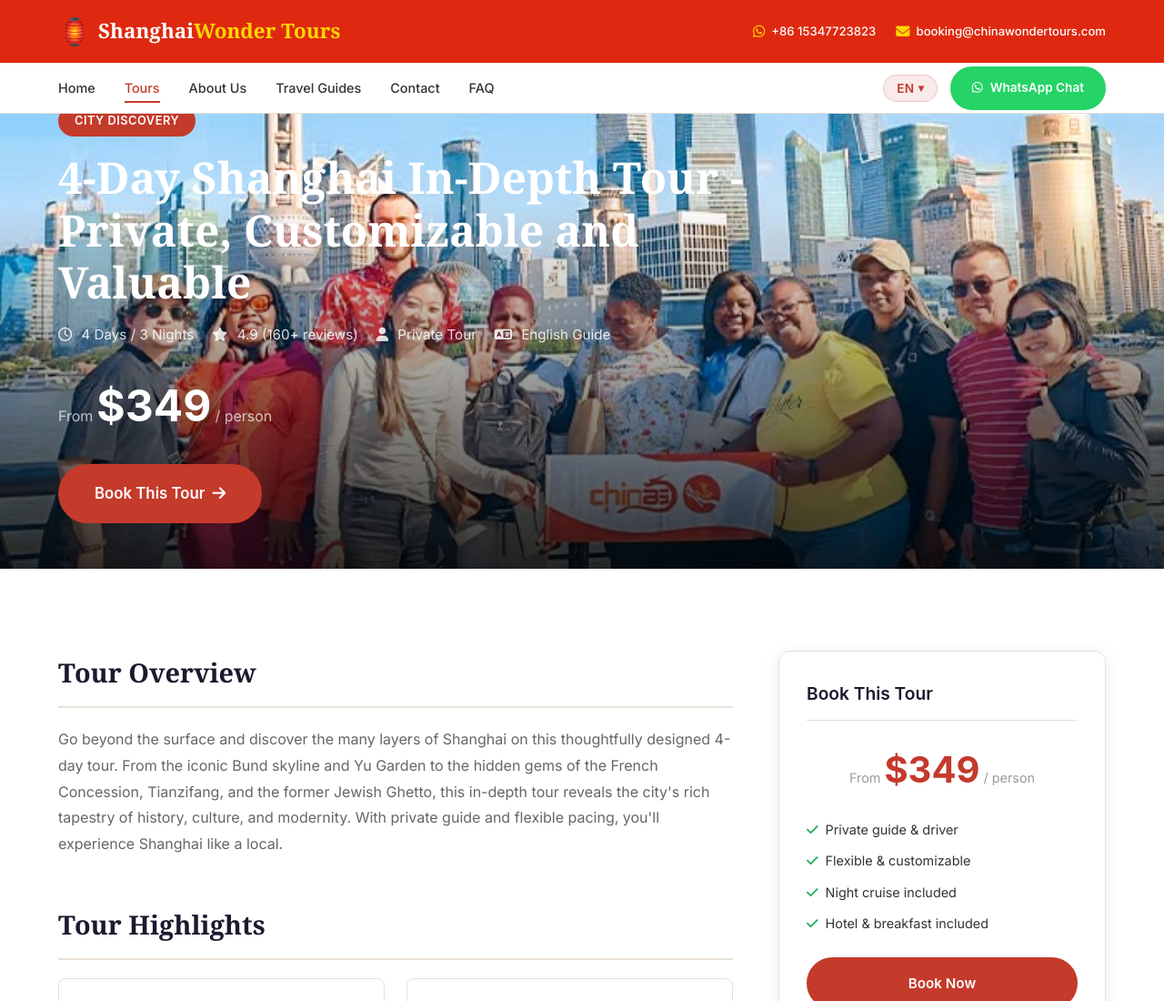
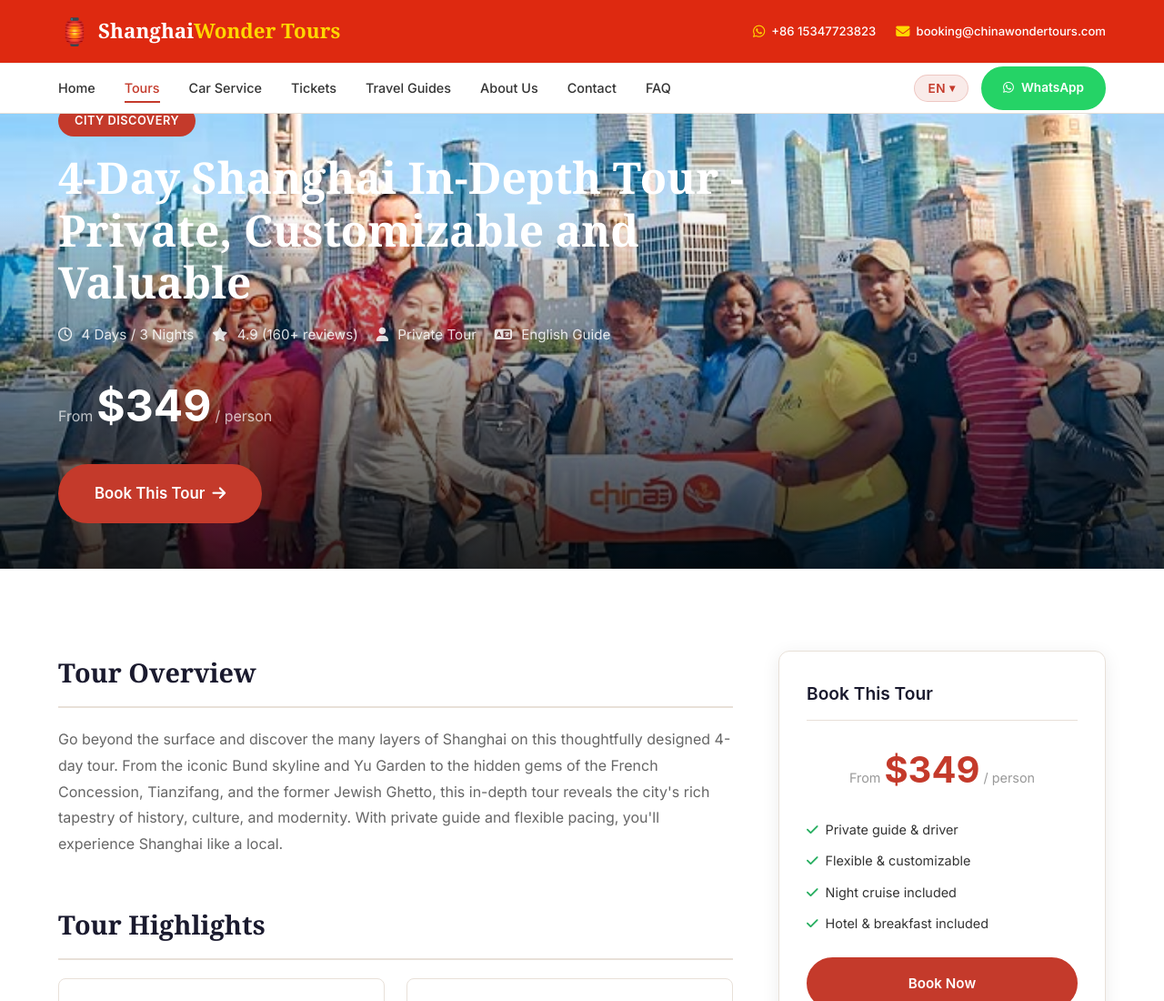
Before and after one commit to elitetravel0309/shanghai-tours-website, a plain HTML site: page tours/4-day-shanghai-in-depth-tour.html in a window 1280 px wide. Shown: the top 1100 px of the page at 91% size. Drawn offline with Linux system fonts and the light colour scheme.

Commit message:
Nav update: Shanghai Tours + Car Service + Tickets; WhatsApp text; new pages

```diff
--- a/tours/4-day-shanghai-in-depth-tour.html
+++ b/tours/4-day-shanghai-in-depth-tour.html
@@ -152,9 +152,11 @@
                 <nav class="nav" id="nav">
                     <ul class="nav-list">
 <li><a href="../index.html" class="nav-link" data-i18n="nav.home">Home</a></li>
-<li><a href="../tours.html" class="nav-link active" data-i18n="nav.tours">Tours</a></li>
+<li><a href="../tours.html" class="nav-link active" data-i18n="nav.tours">Shanghai Tours</a></li>
+<li><a href="../car-service.html" class="nav-link">Car Service</a></li>
+<li><a href="../tickets.html" class="nav-link">Tickets</a></li>
+<li><a href="../blog.html" class="nav-link">Travel Guides</a></li>
 <li><a href="../about.html" class="nav-link" data-i18n="nav.about">About Us</a></li>
-<li><a href="../blog.html" class="nav-link">Travel Guides</a></li>
 <li><a href="../contact.html" class="nav-link" data-i18n="nav.contact">Contact</a></li>
 <li><a href="../faq.html" class="nav-link" data-i18n="nav.faq">FAQ</a></li>
                     </ul>
@@ -164,7 +166,7 @@
                         <span class="lang-current">EN</span>
                         <span class="lang-arrow">▾</span>
                     </button>
-                    <a href="https://wa.me/8615347723823" class="btn btn-success btn-sm" target="_blank" rel="noopener"><i class="fab fa-whatsapp"></i> WhatsApp Chat</a>
+                    <a href="https://wa.me/8615347723823" class="btn btn-success btn-sm" target="_blank" rel="noopener"><i class="fab fa-whatsapp"></i> WhatsApp</a>
                     <button class="hamburger" id="hamburger" aria-label="Menu">
                         <span></span><span></span><span></span>
                     </button>
```
